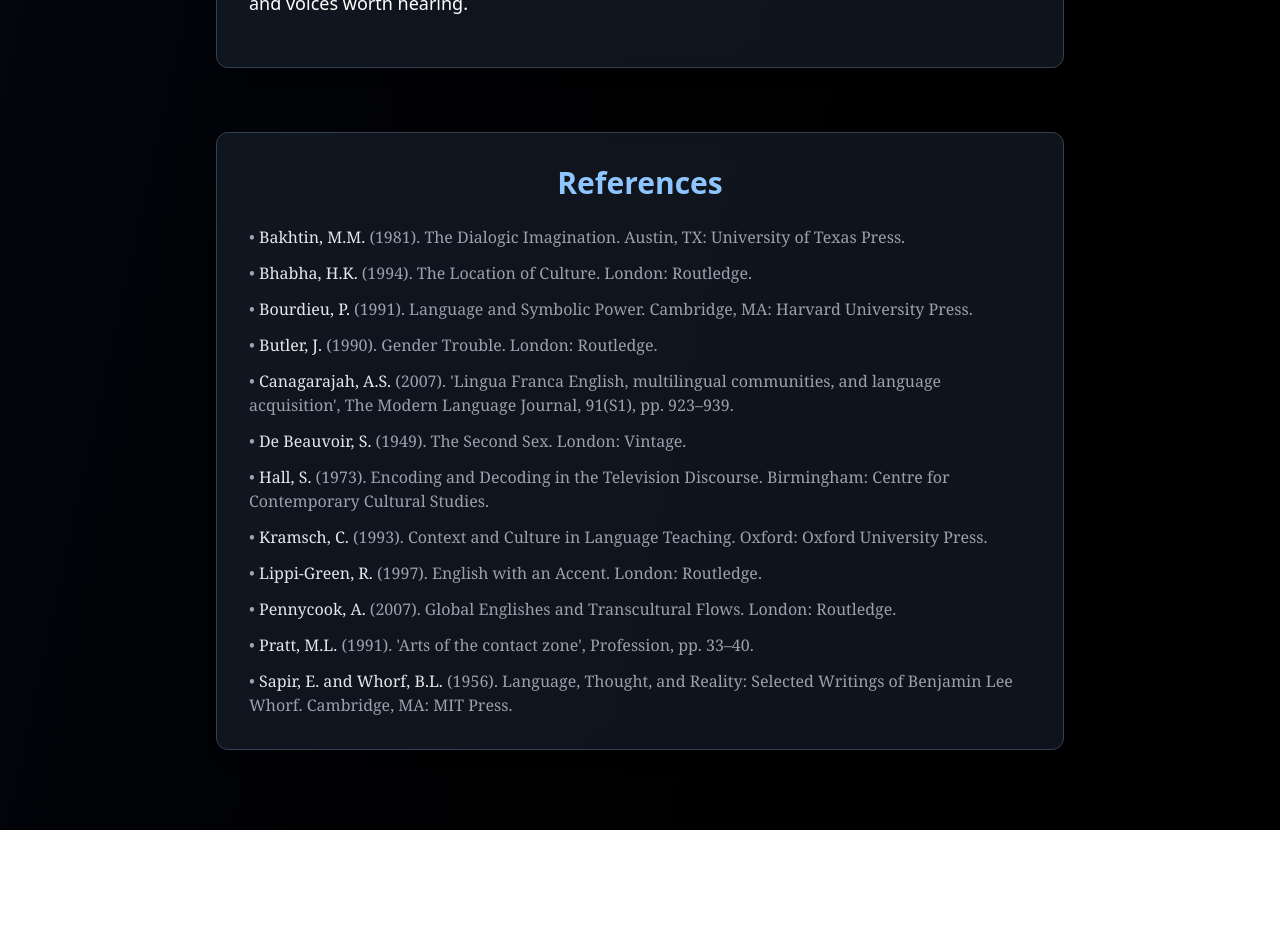
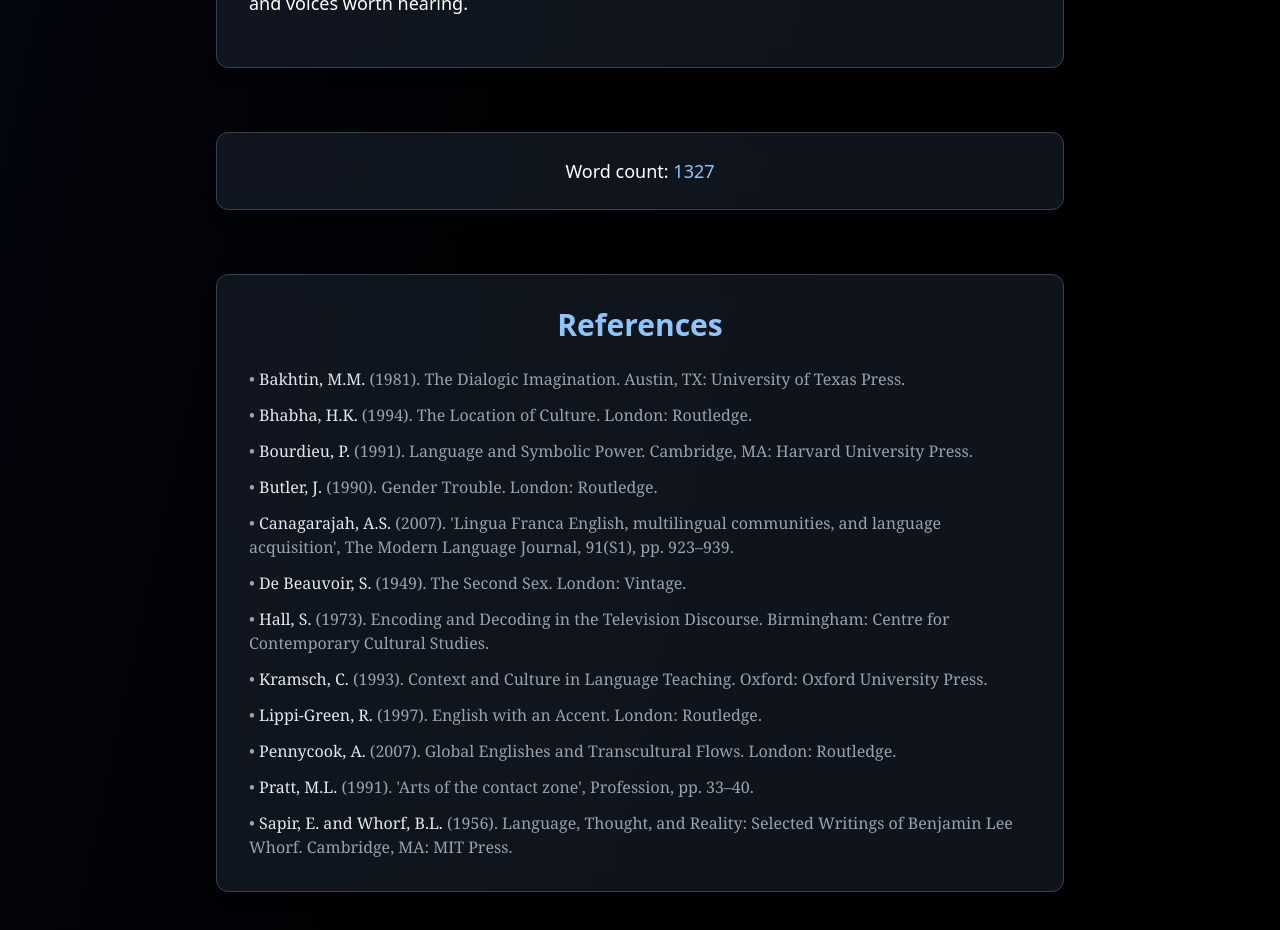
Before and after one commit to lasyaVelisela1805/Portfolio_Web_App, a React (Vite) app: page /service-two in a window 1280 px wide. Shown: the part 5100-6030 px from the top of the page. Before the commit the page ends 5930 px from the top, so only its background shows below. Built offline with nearby package versions, Linux system fonts and the light colour scheme.

Commit message:
added word count

```diff
--- a/src/Components/ServiceTwo.jsx
+++ b/src/Components/ServiceTwo.jsx
@@ -114,6 +114,8 @@
           visible: { opacity: 1, y: 0 }
         }
       }
+
+    // ... (other sections remain the same)
   ];
 
   const references = [
@@ -129,6 +131,7 @@
     "Pennycook, A. (2007). Global Englishes and Transcultural Flows. London: Routledge.",
     "Pratt, M.L. (1991). 'Arts of the contact zone', Profession, pp. 33–40.",
     "Sapir, E. and Whorf, B.L. (1956). Language, Thought, and Reality: Selected Writings of Benjamin Lee Whorf. Cambridge, MA: MIT Press."
+    // ... (other references remain the same)
   ];
 
   return (
@@ -186,6 +189,17 @@
             </motion.div>
           ))}
 
+          {/* Word Count Box */}
+          <motion.div
+            className="bg-gray-800/50 backdrop-blur-sm rounded-xl p-6 shadow-lg border border-gray-700 text-center"
+            initial={{ opacity: 0, y: 20 }}
+            whileInView={{ opacity: 1, y: 0 }}
+            viewport={{ once: true }}
+            transition={{ duration: 0.6 }}
+          >
+            <p className="text-lg font-medium">Word count: <span className="text-blue-300">1327</span></p>
+          </motion.div>
+
           {/* References Section */}
           <motion.div
             className="bg-gray-800/50 backdrop-blur-sm rounded-xl p-8 shadow-lg border border-gray-700"
```
Lines whose indentation alone changed are shown as unchanged.
